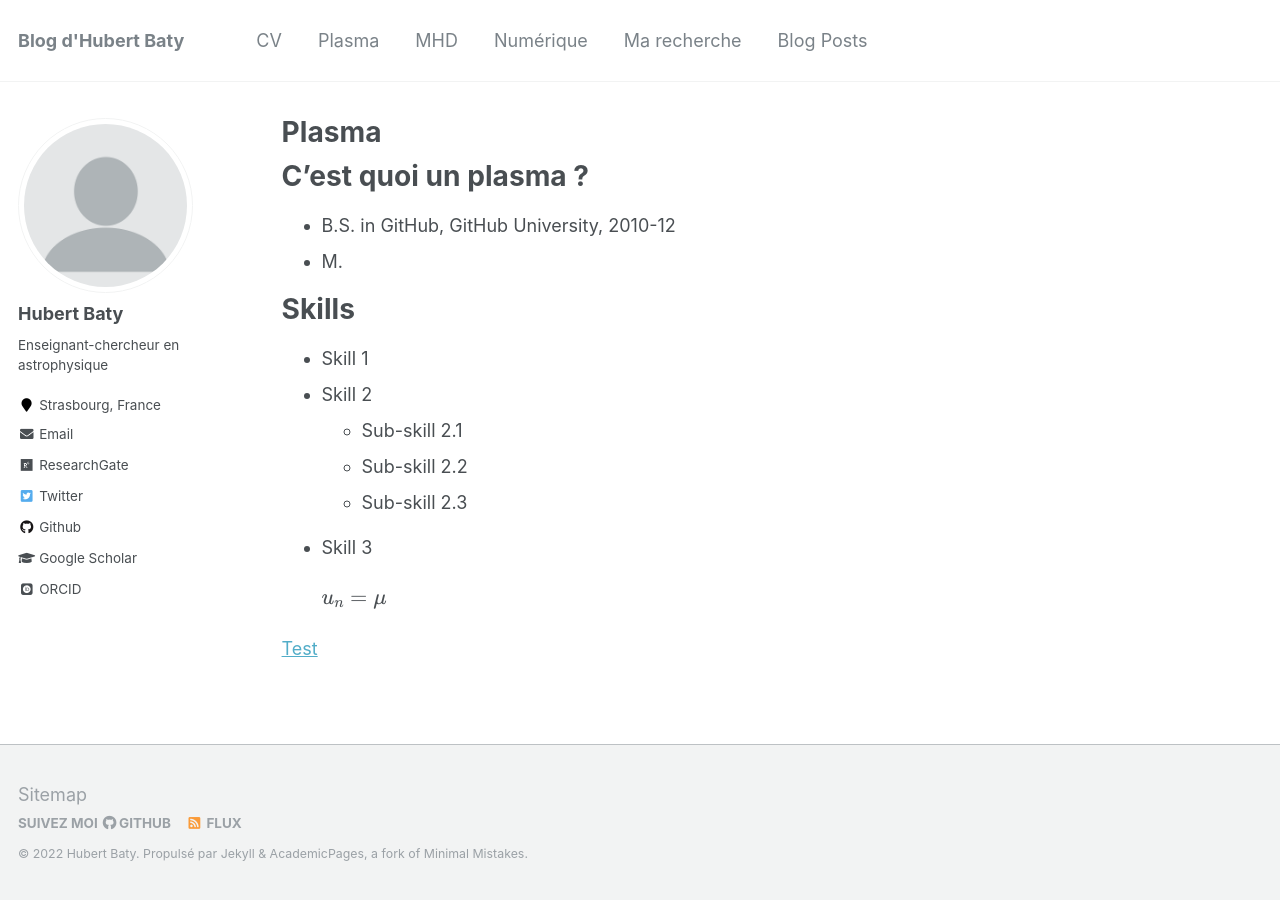
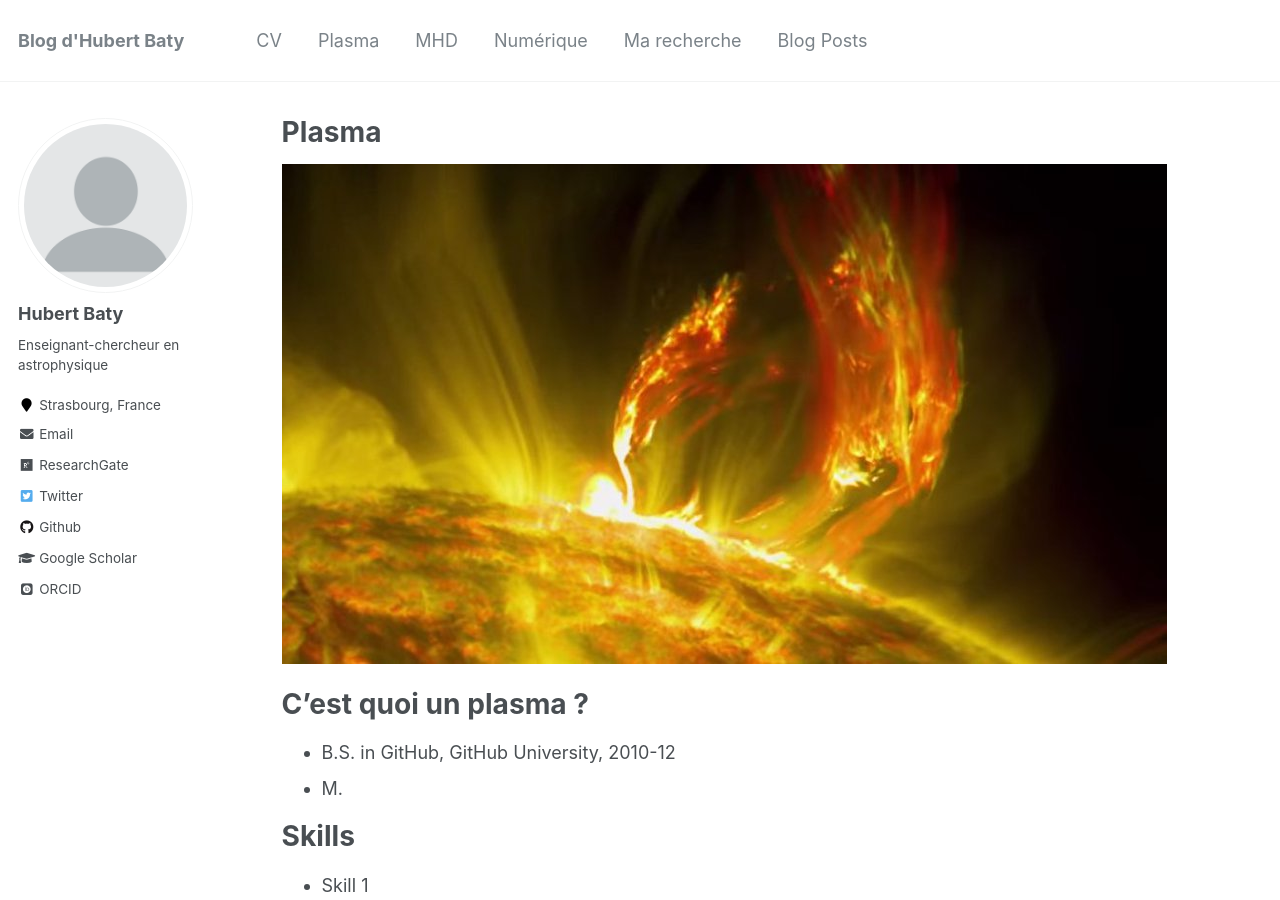
Before and after one commit to hubertbaty/hubertbaty.github.io, a Jekyll site: the page built from _pages/plasma.md, in a window 1280 px wide and 900 px high. Built offline with Jekyll 4.4.1, drawn with Linux system fonts in a browser that asks for light colours; some web fonts are replaced; formulas are drawn with MathJax 3.

Commit message:
Update plasma.md

```diff
--- a/_pages/plasma.md
+++ b/_pages/plasma.md
@@ -10,6 +10,7 @@ redirect_from:
 {% include base_path %}
 
 
+![](/images/image.jpg)
 
 
 C'est quoi un plasma ?
```
